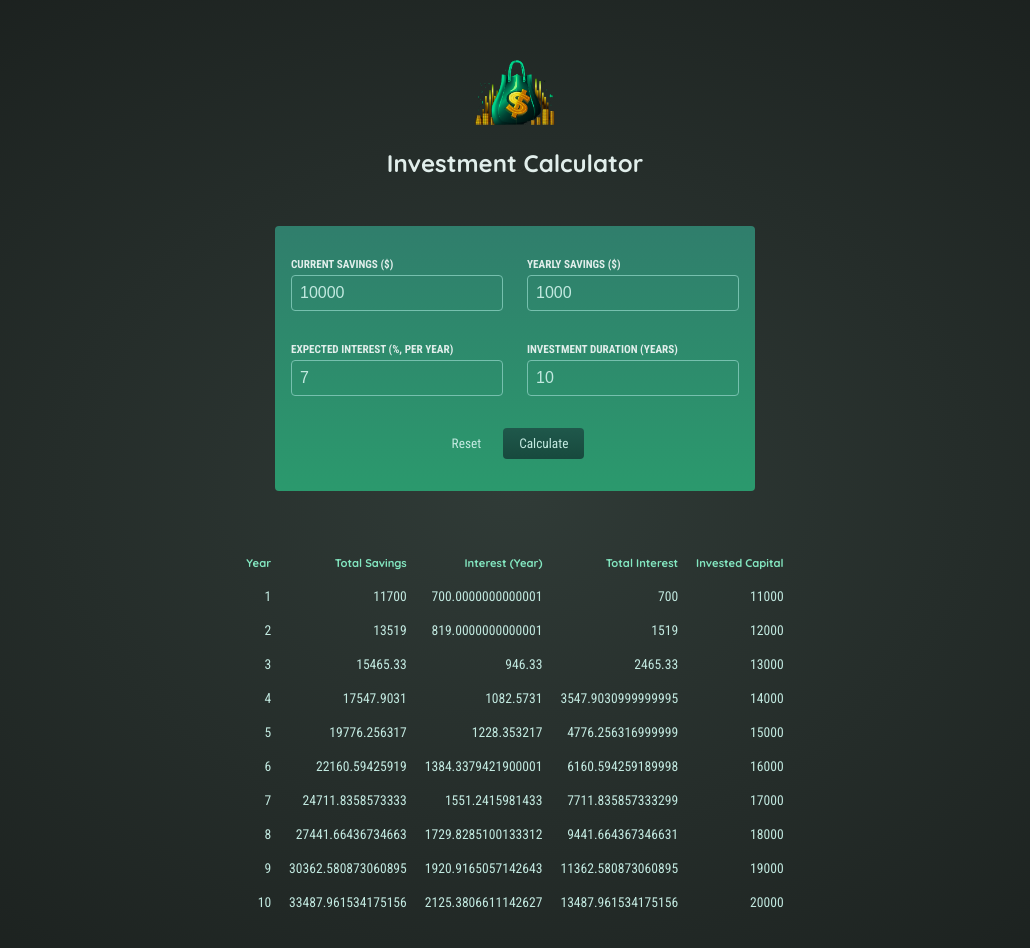
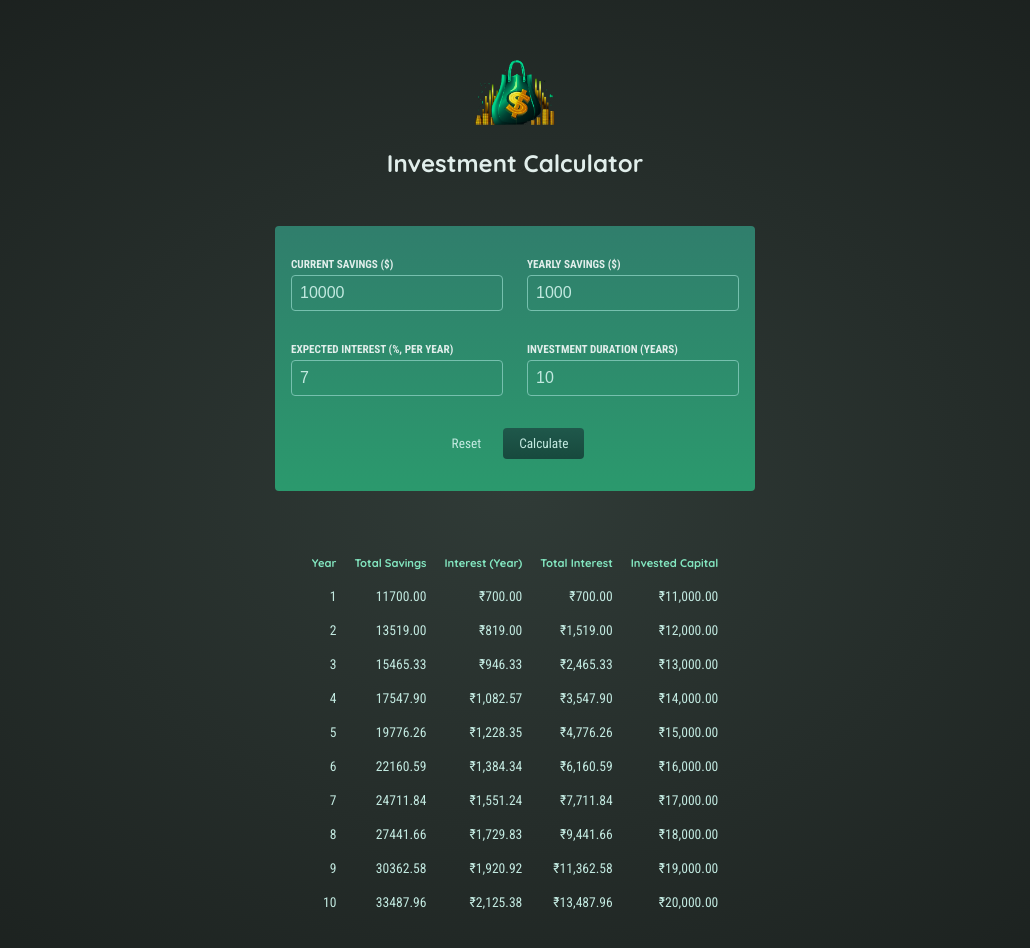
Before and after one commit to RohitHattimare/InveststmentCalculator, a React (Create React App) app: page / in a window 1280 px wide. Both pictures are taken after a click on the button "Calculate". Shown: the top 948 px of the page, without its empty margins (125-1155 px from the left). Built offline with nearby package versions, Linux system fonts and the light colour scheme.

Commit message:
Second Approch Done Intl formatting used to format  ammount to INR

```diff
--- a/src/Components/ResultTable/ResultTable.js
+++ b/src/Components/ResultTable/ResultTable.js
@@ -1,4 +1,12 @@
-import './ResultTable.css';
+import "./ResultTable.css";
+
+//To make number 2 digits using international formatter
+const formatter = new Intl.NumberFormat("en-US", {
+    style: "currency",
+    currency: "INR",
+    minimumFractionDigits: 2,
+    maximumFractionDigits: 2,
+});
 const ResultTable = (props) => {
     const initSave = props.initSave;
 
@@ -17,19 +25,24 @@ const ResultTable = (props) => {
                 <tbody>
                     {props.data.map((ydata) => {
                         return (
-                            < tr >
+                            <tr key={ydata.year}>
                                 <td>{ydata.year}</td>
-                                <td>{ydata.savingsEndOfYear}</td>
-                                <td>{ydata.yearlyInterest}</td>
-                                <td>{ydata.savingsEndOfYear - initSave - ydata.yearlyContribution * ydata.year}</td>
-                                <td>{initSave + ydata.yearlyContribution * ydata.year}</td>
+                                <td>{ydata.savingsEndOfYear.toFixed(2)}</td>
+                                <td>{formatter.format(ydata.yearlyInterest)}</td>
+                                <td>
+                                    {formatter.format(ydata.savingsEndOfYear -
+                                        initSave -
+                                        ydata.yearlyContribution * ydata.year)}
+
+                                </td>
+                                <td>{formatter.format(initSave + ydata.yearlyContribution * ydata.year)}</td>
                             </tr>
-                        )
+                        );
                     })}
                 </tbody>
             </table>
-        </div >
+        </div>
     );
-}
+};
 
 export default ResultTable;
--- a/src/Components/UserInput/UserInput.js
+++ b/src/Components/UserInput/UserInput.js
@@ -55,7 +55,7 @@ const UserInput = (props) => {
                 <p>
                     <label htmlFor="yearly-contribution">Yearly Savings ($)</label>
                     <input
-                        onChange={(event) => inputChangeHandler("c", event.target.value)}
+                        onChange={(event) => inputChangeHandler("yearly-contribution", event.target.value)}
                         value={inputInfo['yearly-contribution']}
                         type="number"
                         id="yearly-contribution" />
```
